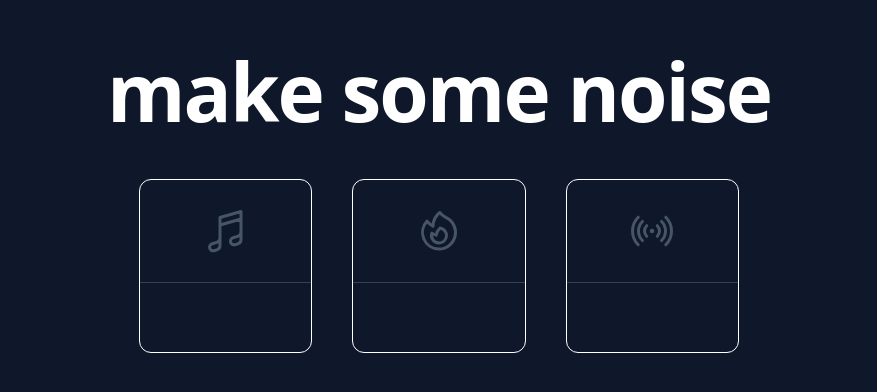
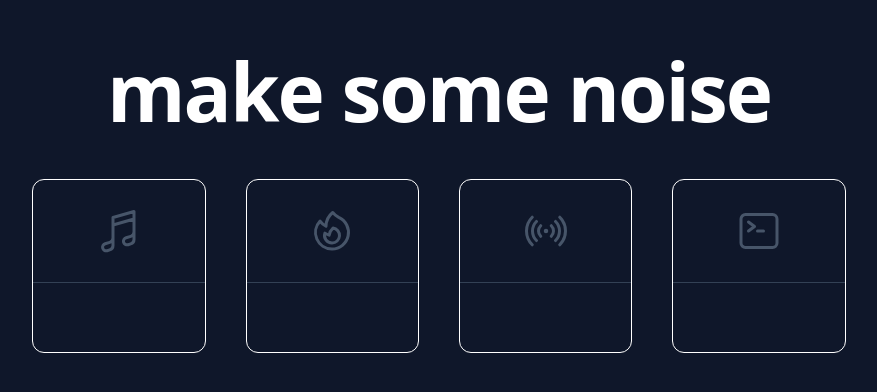
Before and after one commit to DanielZuerrer/make-some-noise, a Next.js app: page / in a window 1280 px wide. Shown: the part 198-590 px from the top of the page, without its empty margins (201-1078 px from the left). Built offline with nearby package versions, Linux system fonts and the light colour scheme.

Commit message:
one more song

```diff
--- a/src/app/_components/noise.tsx
+++ b/src/app/_components/noise.tsx
@@ -1,6 +1,7 @@
 "use client";
 
 import {
+  CommandLineIcon,
   FireIcon,
   MusicalNoteIcon,
   SignalIcon,
@@ -13,7 +14,7 @@ export default function Noise({
   iconName,
 }: {
   audioFile: string;
-  iconName: "MusicalNoteIcon" | "FireIcon" | "Signal";
+  iconName: "MusicalNoteIcon" | "FireIcon" | "Signal" | "CommandLine";
 }) {
   const [audio, setAudio] = useState<HTMLAudioElement | null>(null);
   const [isPlaying, setIsPlaying] = useState(false);
@@ -47,6 +48,8 @@ export default function Noise({
         return <FireIcon className={iconClassName} />;
       case "Signal":
         return <SignalIcon className={iconClassName} />;
+      case "CommandLine":
+        return <CommandLineIcon className={iconClassName} />;
     }
   }
 
--- a/src/app/layout.tsx
+++ b/src/app/layout.tsx
@@ -8,8 +8,8 @@ const inter = Inter({
 });
 
 export const metadata = {
-  title: "Create T3 App",
-  description: "Generated by create-t3-app",
+  title: "make some noise",
+  description: "free focus music and background noise",
   icons: [{ rel: "icon", url: "/favicon.ico" }],
 };
 
--- a/src/app/page.tsx
+++ b/src/app/page.tsx
@@ -11,6 +11,7 @@ export default function HomePage() {
           <Noise audioFile={"song.mp3"} iconName="MusicalNoteIcon" />
           <Noise audioFile={"campfire.mp3"} iconName="FireIcon" />
           <Noise audioFile={"fan.mp3"} iconName="Signal" />{" "}
+          <Noise audioFile={"lofi.mp3"} iconName="CommandLine" />{" "}
         </div>
       </div>
     </main>
```
Also changed, not shown: 1 other file (tests, documents, lock files or other folders).
